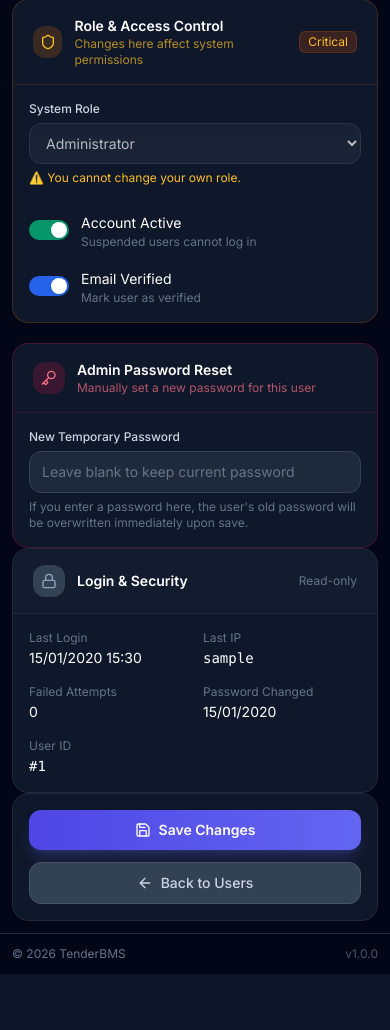
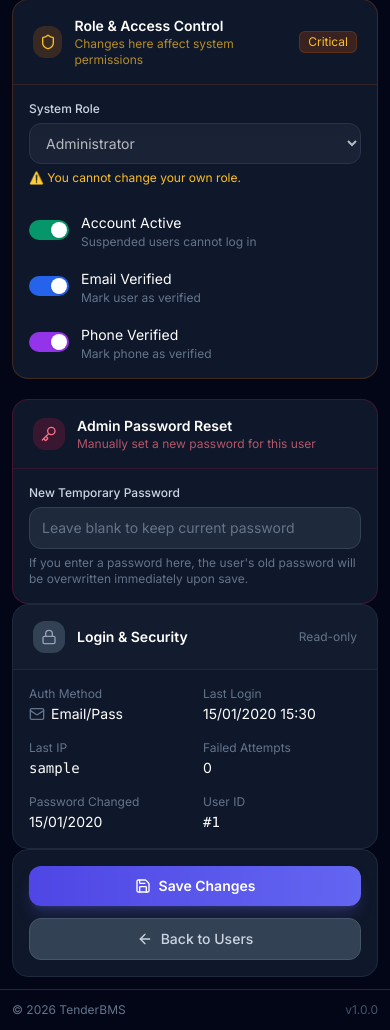
Before and after one commit to nishit0209/Tender-bid-management-system, a Django app: page /accounts/users/1/edit/ in a window 390 px wide. Shown: the part 880-1910 px from the top of the page. Before the commit the page ends 1854 px from the top, so only its background shows below. Run offline with Django 5.2, Linux system fonts and the light colour scheme; a user stored in the database is signed in; tables that the repository leaves empty hold one stand-in row (values such as "Sample post"); data that the repository does not hold is empty; some libraries are stand-ins or nearby versions.

```diff
--- a/apps/accounts/models.py
+++ b/apps/accounts/models.py
@@ -117,6 +117,7 @@ class CustomUser(AbstractUser, TimeStampedModel):
     # Verification
     is_verified = models.BooleanField(default=False)
     email_verified = models.BooleanField(default=False)
+    phone_verified = models.BooleanField(default=False)
 
     # Login tracking
     last_login_ip = models.GenericIPAddressField(blank=True, null=True)
--- a/apps/accounts/views.py
+++ b/apps/accounts/views.py
@@ -593,6 +593,7 @@ def user_edit(request, pk):
 
         user_obj.is_active = request.POST.get('is_active') == 'on'
         user_obj.is_verified = request.POST.get('is_verified') == 'on'
+        user_obj.phone_verified = request.POST.get('phone_verified') == 'on'
 
         # Admin Password Reset Logic
         new_password = request.POST.get('new_password', '').strip()
--- a/templates/accounts/user_edit.html
+++ b/templates/accounts/user_edit.html
@@ -151,6 +151,18 @@
                     <p class="text-xs text-slate-600 dark:text-slate-500">Mark user as verified</p>
                 </div>
             </label>
+
+            <label class="flex items-center gap-3 cursor-pointer group">
+                <div class="relative">
+                    <input type="checkbox" name="phone_verified" class="sr-only peer" {% if user_obj.phone_verified %}checked{% endif %}>
+                    <div class="w-10 h-5 bg-slate-100 dark:bg-slate-700 rounded-full peer-checked:bg-purple-600 transition-all"></div>
+                    <div class="absolute top-0.5 left-0.5 w-4 h-4 bg-white rounded-full shadow peer-checked:translate-x-5 transition-all"></div>
+                </div>
+                <div>
+                    <span class="text-sm text-slate-900 dark:text-white group-hover:text-slate-800 dark:group-hover:text-slate-200">Phone Verified</span>
+                    <p class="text-xs text-slate-600 dark:text-slate-500">Mark phone as verified</p>
+                </div>
+            </label>
         </div>
     </div>
 </div>
@@ -189,7 +201,22 @@
         <span class="ml-auto text-xs text-slate-600 dark:text-slate-500">Read-only</span>
     </div>
     <div class="p-4 sm:p-5">
-        <div class="grid grid-cols-2 sm:grid-cols-5 gap-4">
+        <div class="grid grid-cols-2 sm:grid-cols-6 gap-4">
+            <div>
+                <p class="text-xs text-slate-600 dark:text-slate-500 mb-0.5">Auth Method</p>
+                <p class="text-sm text-slate-900 dark:text-white flex items-center gap-1.5">
+                    {% if user_obj.socialaccount_set.exists %}
+                    <svg class="w-4 h-4" viewBox="0 0 24 24">
+                        <path fill="#EA4335" d="M5.266 9.765A7.077 7.077 0 0112 4.909c1.69 0 3.218.6 4.418 1.582L19.91 3C17.782 1.145 15.055 0 12 0 7.27 0 3.198 2.698 1.24 6.65l4.026 3.115z"/>
+                        <path fill="#34A853" d="M16.04 18.013c-1.09.703-2.474 1.078-4.04 1.078a7.077 7.077 0 01-6.723-4.823l-4.04 3.067A11.965 11.965 0 0012 24c2.933 0 5.735-1.043 7.834-3l-3.793-2.987z"/>
+                        <path fill="#4A90E2" d="M19.834 21c2.195-2.048 3.62-5.096 3.62-9v-2H12v4h6.813a5.811 5.811 0 01-2.984 3.905l3.966 3.095z"/>
+                        <path fill="#FBBC05" d="M5.277 14.268A7.12 7.12 0 014.805 12c0-.792.155-1.545.426-2.234l-4.026-3.115A11.97 11.97 0 000 12c0 1.933.453 3.766 1.251 5.384l4.026-3.116z"/>
+                    </svg> Google
+                    {% else %}
+                    <i data-lucide="mail" class="w-4 h-4 text-slate-500"></i> Email/Pass
+                    {% endif %}
+                </p>
+            </div>
             <div>
                 <p class="text-xs text-slate-600 dark:text-slate-500 mb-0.5">Last Login</p>
                 <p class="text-sm text-slate-900 dark:text-white">{{ user_obj.last_login|date:"d/m/Y H:i"|default:"Never" }}</p>
```
Also changed, not shown: apps/notifications/management/commands/check_phone_verification.py (added, +48 -0 lines), templates/dashboard/vendor.html (+17 -0 lines), apps/accounts/migrations/0004_customuser_phone_verified.py (added).
